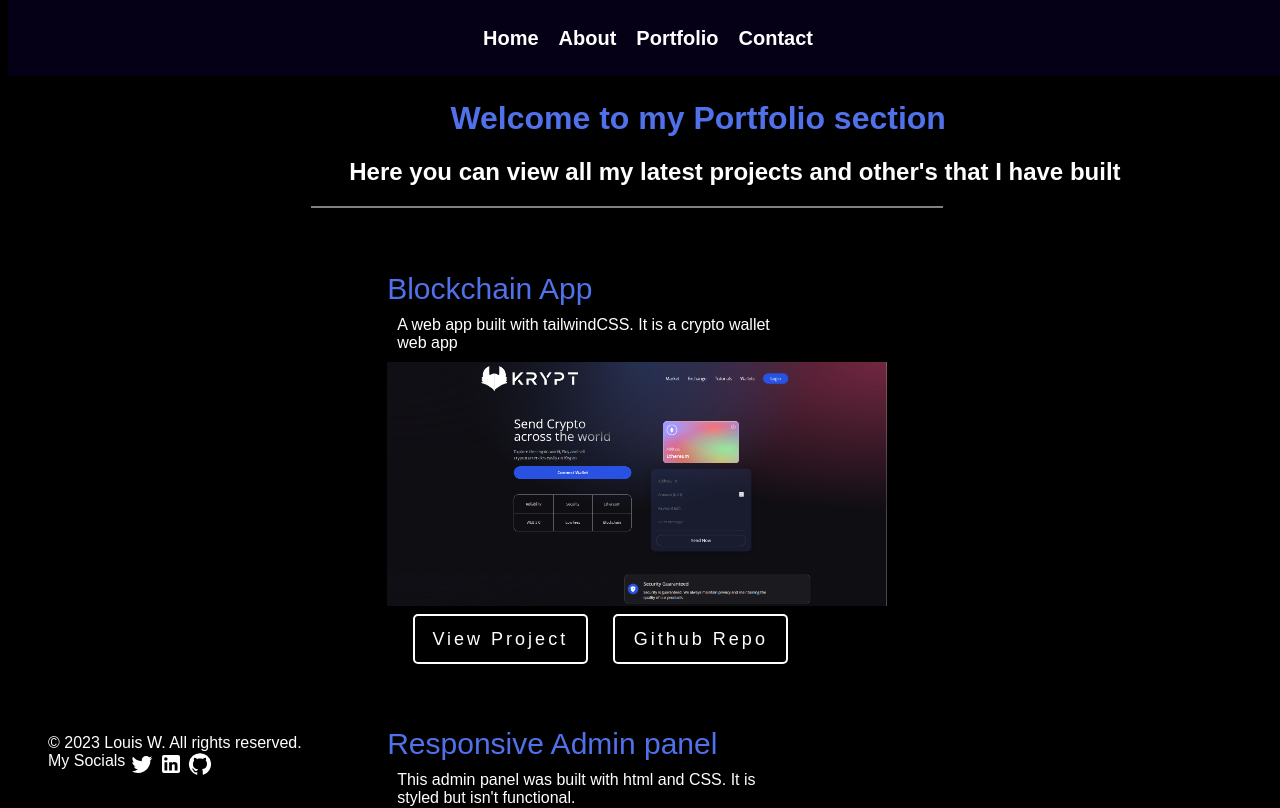
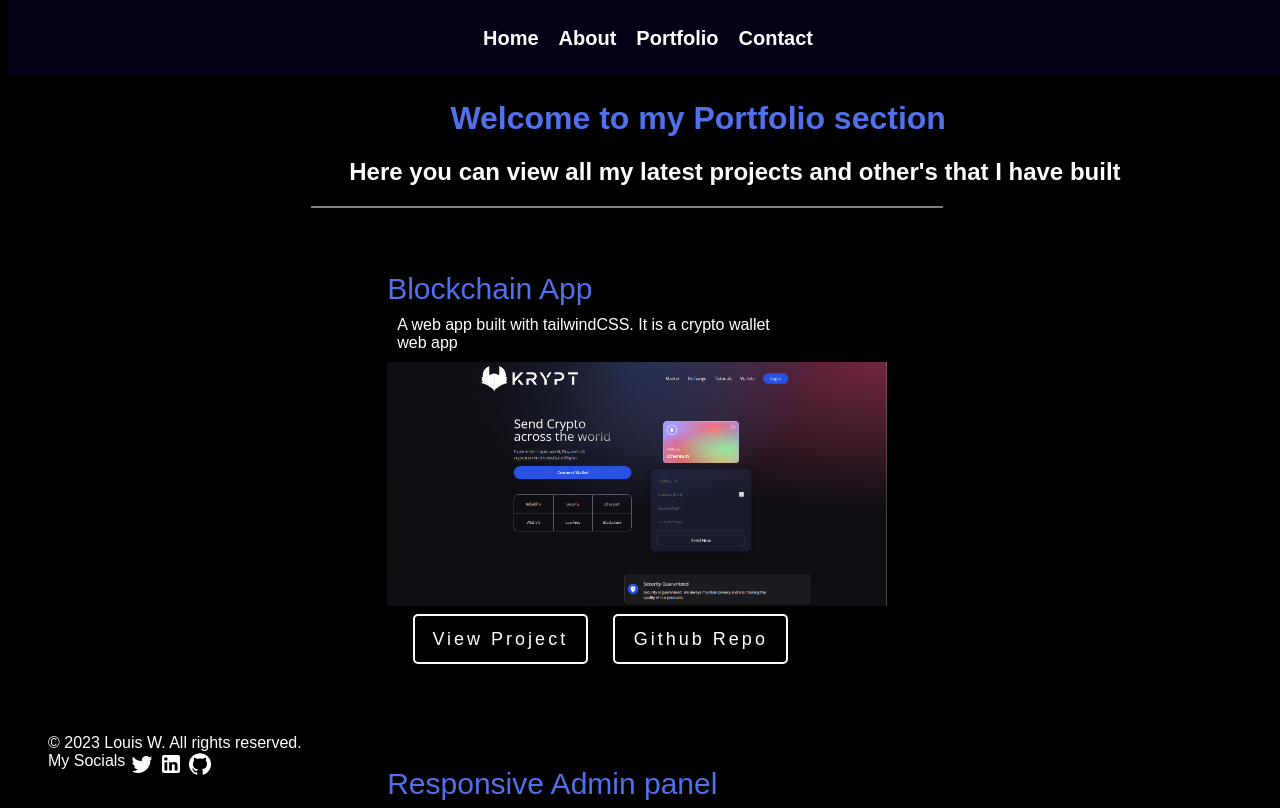
Before and after one commit to LouisWdev/Louis-react-portfolio, a React (Vite) app: page /Portfolio in a window 1280 px wide. Shown: the top 808 px of the page. Built offline with nearby package versions, Linux system fonts and the light colour scheme.

Commit message:
added padding to the portfolio

```diff
--- a/src/Pages/Portfolio.tsx
+++ b/src/Pages/Portfolio.tsx
@@ -44,6 +44,7 @@ const TitleSubText = styled.h2`
 const Container = styled.div`
           margin-top: 5%;
           margin-left: 30%;
+          padding-bottom: 5vh;
           justify-content: flex-start;
 `;
 
```
